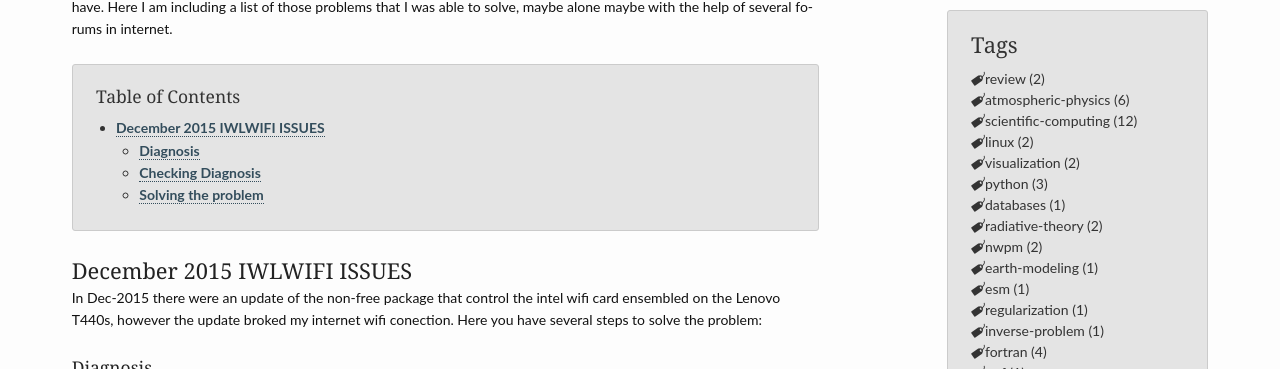
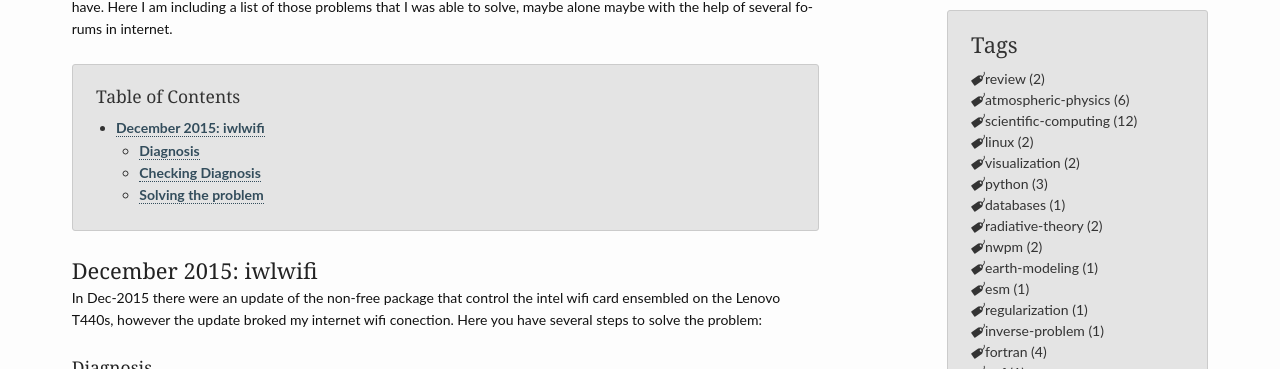
Before and after one commit to RCHG/rchg.github.io, a Jekyll site: the page built from _posts/2015-12-28-Debian-Tips.md, in a window 1280 px wide. Shown: the part 476-845 px from the top of the page. Built offline with Jekyll 4.4.1, drawn with Linux system fonts in a browser that asks for light colours.

Commit message:
Update 2015-12-28-Debian-Tips.md

```diff
--- a/_posts/2015-12-28-Debian-Tips.md
+++ b/_posts/2015-12-28-Debian-Tips.md
@@ -27,7 +27,7 @@ My own daily use computer is a Lenovo Thinkpad T440s and I have installed only a
 </section><!-- /#table-of-contents -->
 
 
-### December 2015 IWLWIFI ISSUES
+### December 2015: iwlwifi
 
 In Dec-2015 there were an update of the non-free package that control the intel wifi card ensembled on the Lenovo T440s, however the update broked my internet wifi conection. Here you have several steps to solve the problem:
 
```
